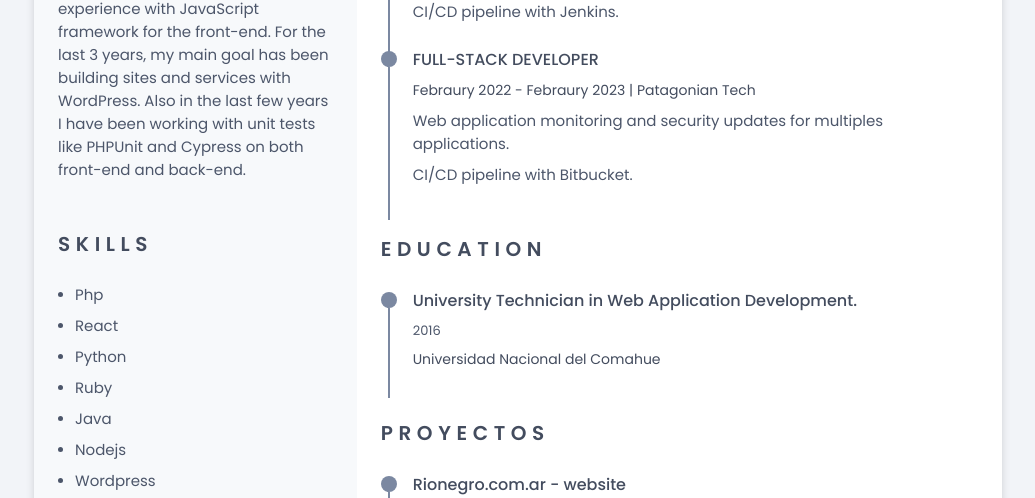
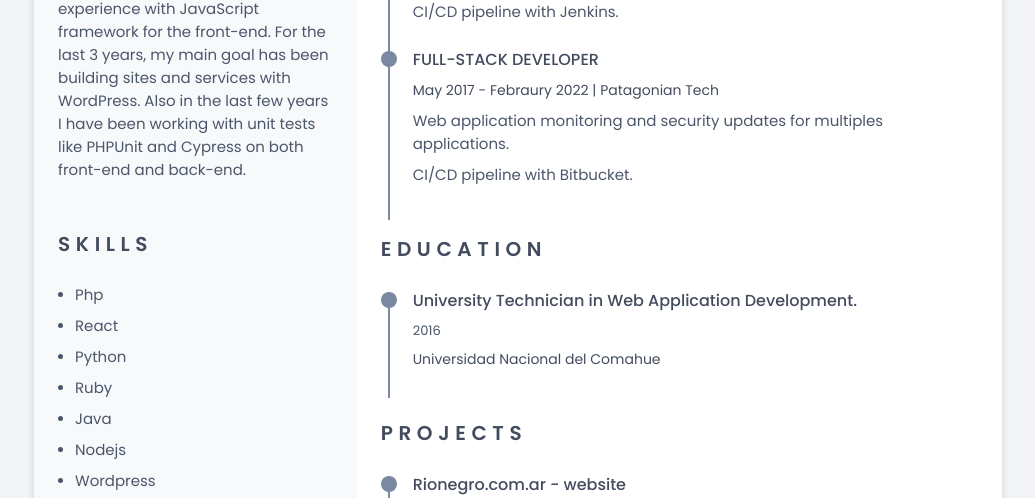
Before and after one commit to bianqui149/resume-cv, a React (Vite) app: page / in a window 1280 px wide. Shown: the part 584-1082 px from the top of the page, without its empty margins (122-1157 px from the left). Built offline with nearby package versions, Linux system fonts and the light colour scheme.

Commit message:
changing projects

```diff
--- a/src/Components/Proyects.jsx
+++ b/src/Components/Proyects.jsx
@@ -4,7 +4,7 @@ import { Description } from "./Description";
 export const Proyects = ({ proyects }) => {
   return (
     <section className="proyects-experience section" id="proyects">
-      <h2 className="section-title">Proyectos</h2>
+      <h2 className="section-title">Projects</h2>
       <div className="experience__container bd-grid">
         {proyects.map((proyect) => (
           <Proyect key={proyect.company} {...proyect} />
--- a/src/Schemas/Data.js
+++ b/src/Schemas/Data.js
@@ -100,7 +100,7 @@ export const Data = {
       },
       {
         title: "FULL-STACK DEVELOPER",
-        period: "Febraury 2022 - Febraury 2023",
+        period: "May 2017 - Febraury 2022",
         company: "Patagonian Tech",
         description: [
           "Web application monitoring and security updates for multiples applications.",
--- a/src/Schemas/Menu.js
+++ b/src/Schemas/Menu.js
@@ -26,7 +26,7 @@ export const Menu = {
       className: "bx-book",
     },
     {
-      label: "Proyectos",
+      label: "Projects",
       section: "#proyects",
       className: "bx-award",
     },
```
